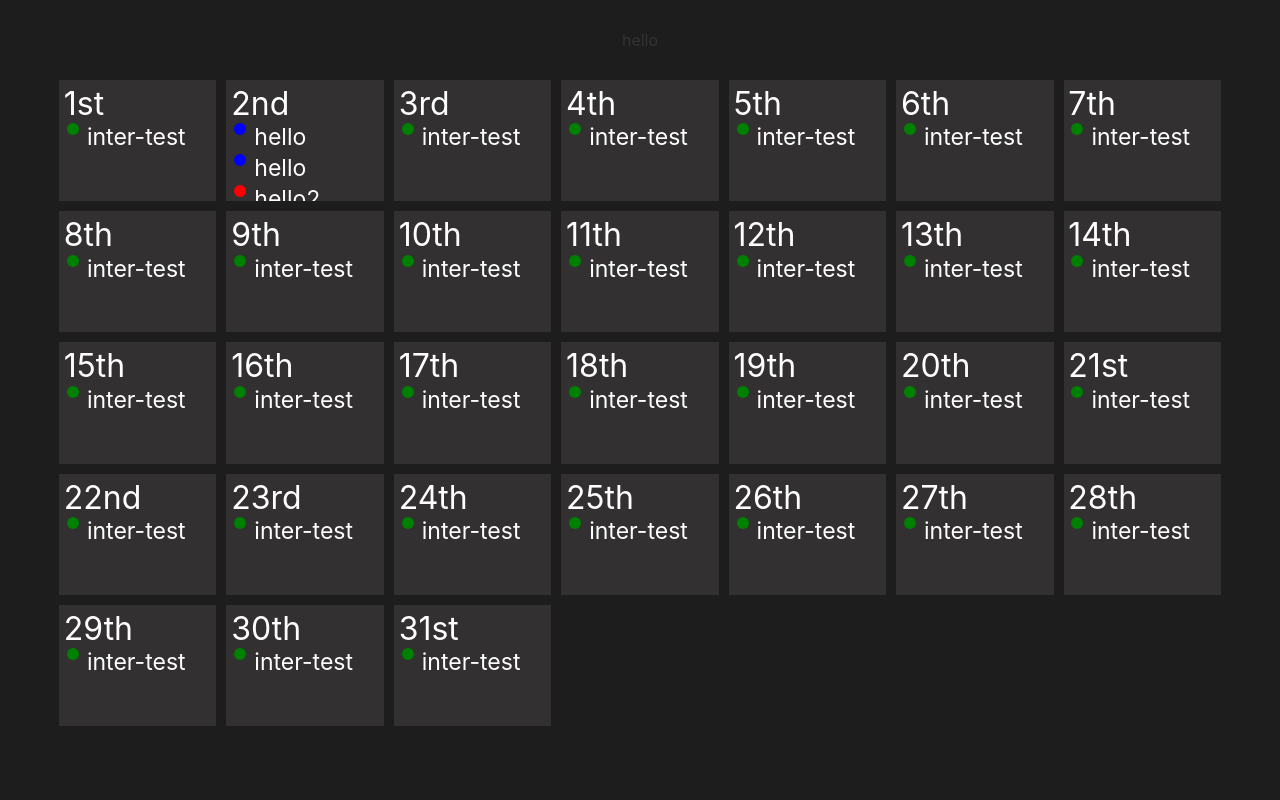
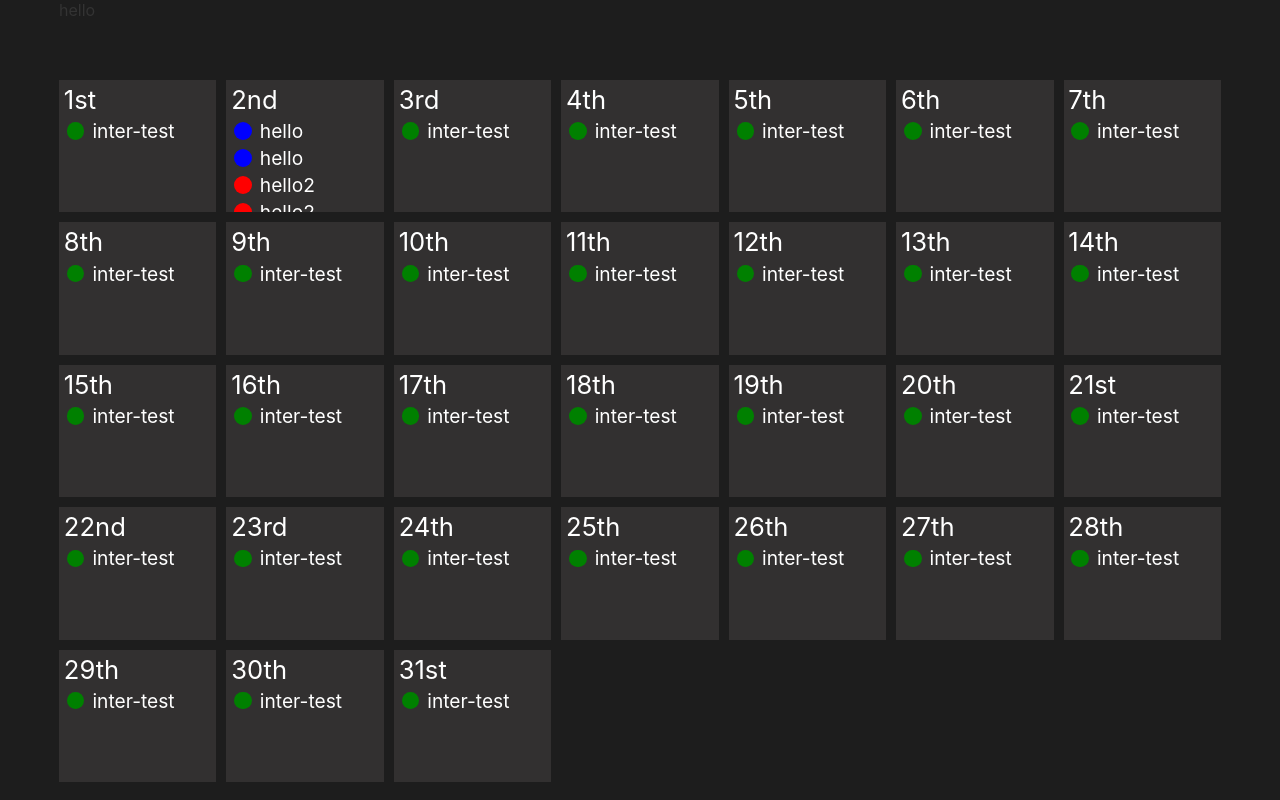
Before and after one commit to jaymesn/unienv, a Svelte app: page / in a window 1280 px wide. Built offline with nearby package versions, Linux system fonts and the light colour scheme.

Commit message:
logging off D:

```diff
--- a/src/TabComponents/Calendar/Calendar.svelte
+++ b/src/TabComponents/Calendar/Calendar.svelte
@@ -48,9 +48,7 @@
 
 <style>
     .bar {
-        display: flex;
-        justify-content: center;
-        align-items: center;
+
         width:calc(90vw + 0.6250rem) ;
         height: 10vh;
     }
--- a/src/TabComponents/Calendar/Day.svelte
+++ b/src/TabComponents/Calendar/Day.svelte
@@ -70,15 +70,17 @@
         color:white;
     }
     .day-title {
-        font-size:2.5vw;
+        font-size:max(1rem,2vw);
         height:fit-content;
         margin-top:0.25rem;
         padding-bottom:0.25rem;
+
         display: flex;
         overflow-x:scroll;
     }
 
     .alarms {
+        font-size:1.5vw;
         margin-top:auto;
         margin-bottom:auto;
         height:80%;
@@ -89,13 +91,14 @@
     }
     .alarm {
         padding-top:3px;
-        font-size:1.8vw;
         display: flex;
+        align-items:center;
     }
 
     .ws-icon {
-        width:12px;
-        height:12px;
+        --size:2.1897810218978103vh;
+        width:var(--size);
+        height:var(--size);
         border-radius:1vw;
         background-color:var(--ws-colour) ;
         margin-right:.5rem;
@@ -107,7 +110,6 @@
     .day-title { -ms-overflow-style: none;  /* IE and Edge */ scrollbar-width: none;  /* Firefox */ }
 
     .day-number{ margin-right: auto; margin-left:.3rem; height:fit-content;}
-    .day-name { margin-left:.3rem;}
 
     /* Hide scrollbar for IE, Edge and Firefox */
     .alarms::-webkit-scrollbar { display: none; }
--- a/src/TabComponents/Calendar/MonthView.svelte
+++ b/src/TabComponents/Calendar/MonthView.svelte
@@ -23,7 +23,7 @@
 <style>
     .view-month {
 
-    --row-size:calc( ( 90vh - 0.6250rem * 5  - 3rem - 1rem) / 5 );
+    --row-size:calc( ( 97vh - 0.6250rem * 5  - 3rem - 1rem) / 5 );
     /* we take away 1rem for spacing and better content formatting*/
 
     --column-size:calc(( 90vw - 0.6250rem * 5) / 7  );
```
